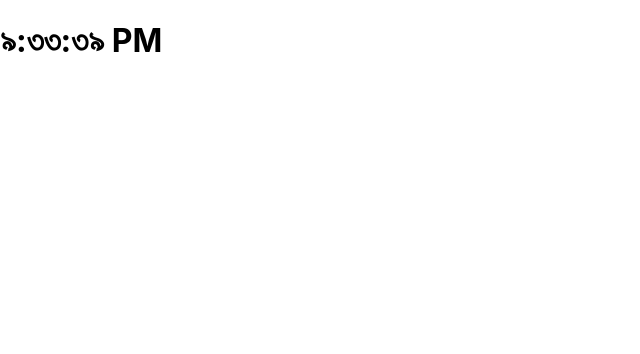
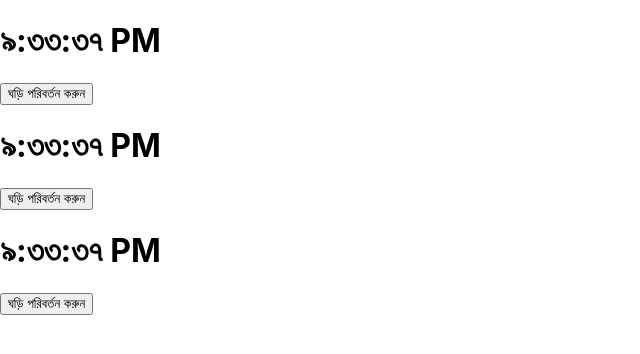
Before and after one commit to naimahassan43/react-basics, a React (Create React App) app: page / in a window 1280 px wide. Shown: the top 354 px of the page, without its empty margins (0-640 px from the left). Built offline with nearby package versions, Linux system fonts and the light colour scheme.

Commit message:
Lists and keys

```diff
--- a/src/App.js
+++ b/src/App.js
@@ -1,9 +1,10 @@
-import Clock from "./components/Clock";
+import ClockList from "./components/ClockList";
 
 function App() {
+  const quantities = [1, 2, 3];
   return (
     <div>
-      <Clock />
+      <ClockList quantities={quantities} />
     </div>
   );
 }
--- a/src/components/Clock.js
+++ b/src/components/Clock.js
@@ -81,7 +81,7 @@
             change={this.handleClick}
             locale="en-US"
             show={false}
-            enable={false}
+            enable
           />
         ) : (
           <Button change={this.handleClick} locale="bn-BD" show enable />
--- a/src/components/ClockList.js
+++ b/src/components/ClockList.js
@@ -0,0 +1,11 @@
+import Clock from "./Clock";
+
+export default function ClockList({ quantities = [] }) {
+  return (
+    <div>
+      {quantities.map((key) => (
+        <Clock key={key} />
+      ))}
+    </div>
+  );
+}
```
